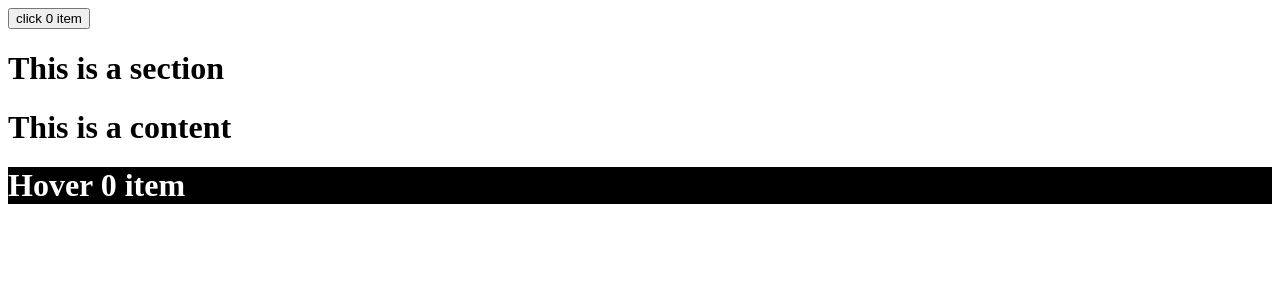
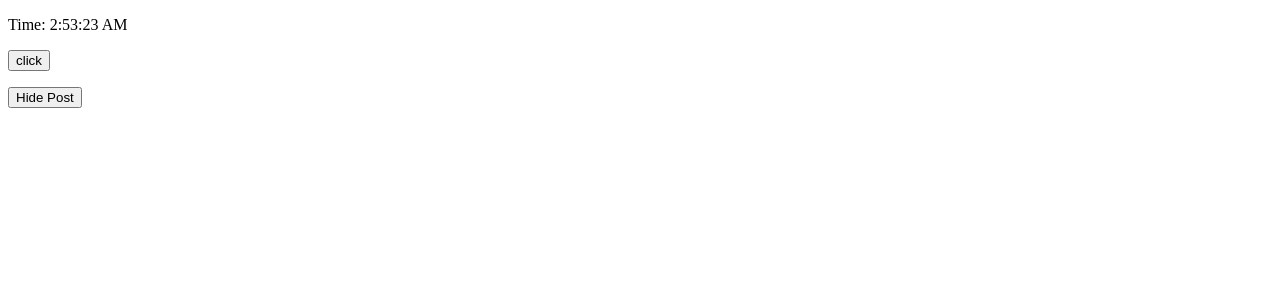
Before and after one commit to enamul58/React-JS-Fundamentals, a React (Create React App) app in the folder reactexercise/: page / in a window 1280 px wide. Shown: the top 300 px of the page. Built offline with nearby package versions, Linux system fonts and the light colour scheme.

Commit message:
useState hook

```diff
--- a/reactexercise/src/App.js
+++ b/reactexercise/src/App.js
@@ -1,4 +1,4 @@
-import React from "react";
+import React, { useState } from "react";
 // import Button from "react-bootstrap/Button";
 // import Card from "react-bootstrap/Card";
 // import Count from "./components/countapp/Count";
@@ -25,8 +25,12 @@ import Counter from "./components/Render_Props/Counter";
 import Section from "./components/Context_ApI/Section";
 import User from "./components/Props/User";
 import Main from "./components/Context_ApI/Main";
+import Todo from "./components/Todo/TodoApp";
+import MyComponent from "./components/UseEffect/UseEffect";
+
 function App() {
   // const ary = [1, 2, 3];
+  const [show, setShow] = useState(true);
   return (
     <>
       {/* <Card style={{ width: "20rem", margin: "20px" }}>
@@ -67,7 +71,12 @@ function App() {
         )}
       </Counter>
       <Section></Section> */}
-      <Main></Main>
+      {/* <Main></Main>
+      <Todo /> */}
+      {show && <MyComponent />}
+      <button type="button" onClick={() => setShow((prevShow) => !prevShow)}>
+        {show ? "Hide Post" : "Show Post"}
+      </button>
     </>
   );
 }
--- a/reactexercise/src/components/Context_ApI/Content.js
+++ b/reactexercise/src/components/Context_ApI/Content.js
@@ -10,10 +10,11 @@ export default function Content() {
         {(counter, increment) => {
           return (
             <ThemeContext.Consumer>
-              {({ theme }) => (
+              {({ theme, switchTheme }) => (
                 <HoverCounter
                   count={counter}
                   onIncrement={increment}
+                  switchTheme={switchTheme}
                   theme={theme}
                 />
               )}
--- a/reactexercise/src/components/Context_ApI/HoverCounter.js
+++ b/reactexercise/src/components/Context_ApI/HoverCounter.js
@@ -1,13 +1,16 @@
 import React from "react";
 
-export default function HoverCount({ count, onIncrement, theme }) {
+export default function HoverCount({ count, onIncrement, theme, switchTheme }) {
   const style =
     theme === "dark"
-      ? { backgroundColor: "#000000", color: "#fff" }
-      : { backgroundColor: "red" };
+      ? { backgroundColor: "yellow", color: "#000" }
+      : { backgroundColor: "#000", color: "#fff" };
   return (
-    <h1 onMouseOver={onIncrement} style={style}>
-      Hover {count} item
-    </h1>
+    <>
+      <h1 onMouseOver={onIncrement} style={style}>
+        Hover {count} item
+      </h1>
+      <button onClick={switchTheme}>Click</button>
+    </>
   );
 }
--- a/reactexercise/src/components/Context_ApI/Main.js
+++ b/reactexercise/src/components/Context_ApI/Main.js
@@ -8,6 +8,21 @@ export default class Main extends React.Component {
   state = {
     theme: "dark",
   };
+
+  switchTheme = () => {
+    this.setState(({ theme }) => {
+      if (theme === "dark") {
+        return {
+          theme: "yellow",
+        };
+      } else {
+        return {
+          theme: "dark",
+        };
+      }
+    });
+  };
+
   render() {
     const { theme } = this.state;
     return (
@@ -17,7 +32,7 @@ export default class Main extends React.Component {
             <ClickCount count={counter} onIncrement={increment} />
           )}
         </Counter>
-        <ThemeContext.Provider value={{ theme: theme }}>
+        <ThemeContext.Provider value={{ theme, switchTheme: this.switchTheme }}>
           <Section></Section>
         </ThemeContext.Provider>
       </>
--- a/reactexercise/src/components/Context_ApI/lib/Context.js
+++ b/reactexercise/src/components/Context_ApI/lib/Context.js
@@ -1,11 +1,13 @@
 class Context {
   constructor(value) {
     this.value = value;
+    console.log("cons " + value);
   }
 
   //provider
   Provider = ({ children, value }) => {
     this.value = value;
+    console.log("prov" + value);
     return children;
   };
 
--- a/reactexercise/src/components/Render_Props/ClickCounter.js
+++ b/reactexercise/src/components/Render_Props/ClickCounter.js
@@ -2,8 +2,11 @@ import React from "react";
 
 export default function ClickCount({ count, onIncrement }) {
   return (
-    <button type="button" onClick={onIncrement}>
-      click {count} item
-    </button>
+    <>
+      {onIncrement}
+      <button type="button" onClick={onIncrement}>
+        click {count} item
+      </button>
+    </>
   );
 }
--- /dev/null
+++ b/reactexercise/src/components/Todo/TodoApp.js
@@ -0,0 +1,33 @@
+import { useState } from "react";
+
+export default function Todo() {
+  const [todo, setTodo] = useState("");
+  const [warning, setwarning] = useState(null);
+
+  const handleInput = (e) => {
+    const inputValue = e.target.value;
+    const warningShow = inputValue.includes(".js")
+      ? "You need javascript skill to complete the task"
+      : null;
+    setTodo(inputValue);
+    setwarning(warningShow);
+  };
+
+  return (
+    <div>
+      <p> {todo} </p>
+      <p>
+        <textarea
+          name="todo"
+          id=""
+          cols="30"
+          rows="10"
+          value={todo}
+          onChange={handleInput}
+        ></textarea>
+      </p>
+      <hr />
+      <h2>{warning || "Good Choice"}</h2>
+    </div>
+  );
+}
--- /dev/null
+++ b/reactexercise/src/components/UseEffect/UseEffect.js
@@ -0,0 +1,45 @@
+import { useEffect, useState } from "react";
+
+export default function MyComponent() {
+  const [count, setCount] = useState(0);
+  // const [text, setText] = useState("");
+  const [date, setDate] = useState(new Date());
+
+  const tick = () => {
+    setDate(new Date());
+  };
+
+  const addClick = () => {
+    console.log("previous count");
+    setCount((prevCount) => prevCount + 1);
+  };
+
+  useEffect(() => {
+    document.title = `Clicked ${count} time`;
+  }, [count]);
+
+  useEffect(() => {
+    const interval = setInterval(tick, 1000);
+    return () => {
+      clearInterval(interval);
+    };
+  }, []);
+
+  return (
+    <div>
+      <p>Time: {date.toLocaleTimeString()}</p>
+      {/* <p>
+        <input
+          type="text"
+          value={text}
+          onChange={(e) => setText(e.target.value)}
+        />
+      </p> */}
+      <p>
+        <button type="button" onClick={addClick}>
+          click
+        </button>
+      </p>
+    </div>
+  );
+}
```
